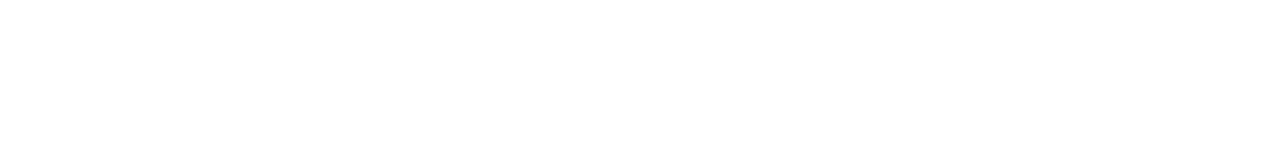
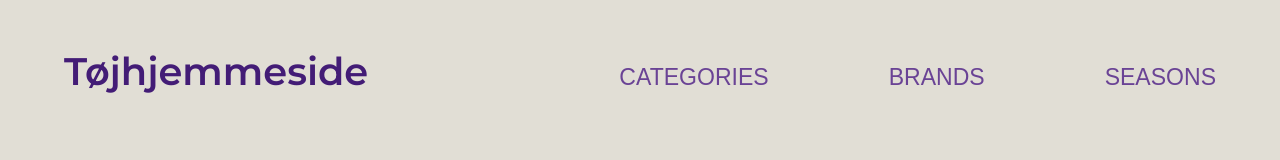
Before and after one commit to Lauranib/07_statisk_site, a plain HTML site: page produkt.html in a window 1280 px wide. Drawn offline with Linux system fonts and the light colour scheme; a web font is replaced by a local one.

Commit message:
Navbar updates

```diff
--- a/index.html
+++ b/index.html
@@ -5,7 +5,12 @@
     <meta charset="UTF-8">
     <meta name="viewport" content="width=device-width, initial-scale=1.0">
     <link rel="stylesheet" href="style.css">
-    <title>Document</title>
+    <link rel="preconnect" href="https://fonts.googleapis.com">
+    <link rel="preconnect" href="https://fonts.gstatic.com" crossorigin>
+    <link
+        href="https://fonts.googleapis.com/css2?family=Hind+Madurai:wght@300;400;500&family=Lora:ital,wght@0,400;0,500;1,400;1,500&family=Montserrat:ital,wght@0,400;0,500;0,600;0,700;0,800;1,400;1,500;1,600;1,700;1,800&display=swap"
+        rel="stylesheet">
+    <title>Forside</title>
 </head>
 
 <body>
@@ -15,7 +20,7 @@
                 <a href="index.html">Tøjhjemmeside</a>
                 <p>Ufærdig landing page med links.</p>
             </div>
-            <ul class="menu">
+            <ul class="index_menu">
                 <li><a href="index.html">index.html</a></li>
                 <li><a href="kategori.html">kategori.html</a></li>
                 <li><a href="produkt.html">produkt.html</a></li>
--- a/produkt.html
+++ b/produkt.html
@@ -0,0 +1,35 @@
+<!DOCTYPE html>
+<html lang="da">
+
+<head>
+    <meta charset="UTF-8">
+    <meta name="viewport" content="width=device-width, initial-scale=1.0">
+    <link rel="stylesheet" href="style.css">
+    <link rel="preconnect" href="https://fonts.googleapis.com">
+    <link rel="preconnect" href="https://fonts.gstatic.com" crossorigin>
+    <link
+        href="https://fonts.googleapis.com/css2?family=Hind+Madurai:wght@300;400;500&family=Lora:ital,wght@0,400;0,500;1,400;1,500&family=Montserrat:ital,wght@0,400;0,500;0,600;0,700;0,800;1,400;1,500;1,600;1,700;1,800&display=swap"
+        rel="stylesheet">
+    <title>Produkt</title>
+</head>
+
+<body>
+    <header>
+        <div class="logo">
+            <a href="index.html">Tøjhjemmeside</a>
+        </div>
+        <nav>
+            <ul class="menu">
+                <li><a href="kategori.html">CATEGORIES</a></li>
+                <li><a href="#">BRANDS</a></li>
+                <li><a href="#">SEASONS</a></li>
+            </ul>
+        </nav>
+    </header>
+    <main>
+
+    </main>
+    <script src="menu.js"></script>
+</body>
+
+</html>
--- a/style.css
+++ b/style.css
@@ -30,9 +30,99 @@ ul {
 
 /* INDEX */
 .index {
-  margin: 8%;
+  margin: 5%;
 }
 
 .titel {
   margin-bottom: 20px;
 }
+
+.titel a {
+  font-size: 8.5vw;
+  color: #431c76;
+  font-family: "Montserrat", sans-serif;
+  font-weight: 600;
+}
+
+.titel p {
+  font-size: 1.8vw;
+  margin-top: 30px;
+  margin-bottom: 50px;
+  font-family: "Lora", serif;
+  font-weight: 400;
+  font-style: italic;
+  color: #080942;
+}
+
+.index_menu a {
+  color: #6a4395;
+  font-size: 1.8vw;
+  font-family: "Hind Madurai", sans-serif;
+}
+
+.index_menu a:hover {
+  color: #b297cf;
+}
+
+/* NAVBAR */
+header {
+  position: sticky;
+  top: 0;
+  padding: 3rem 5%;
+  display: flex;
+  justify-content: space-between;
+  background-color: #e1ded5;
+  z-index: 10;
+  align-items: baseline;
+}
+
+.logo a {
+  font-size: 3vw;
+  color: #431c76;
+  font-family: "Montserrat", sans-serif;
+  font-weight: 600;
+}
+
+header nav ul {
+  display: flex;
+  justify-content: space-between;
+  list-style: none;
+  margin: 0;
+  padding: 0;
+  padding-bottom: 0.3rem;
+  gap: 100px;
+  overflow-x: auto;
+}
+
+.menu a {
+  display: block;
+  color: #6a4395;
+  font-size: 1.8vw;
+  font-family: "Hind Madurai", sans-serif;
+}
+
+.menu a:hover {
+  color: #b297cf;
+}
+
+nav {
+  display: flex;
+  align-items: center;
+}
+
+.menu {
+  display: flex;
+  list-style: none;
+  margin: 0;
+  padding: 0;
+}
+
+.menu li {
+  margin-right: 20px;
+}
+
+.menu li:last-child {
+  margin-right: 0;
+}
+
+/* KATEGORI */
```
Also changed, not shown: kategori.html (+36 -0 lines), produktliste.html (+35 -0 lines).
